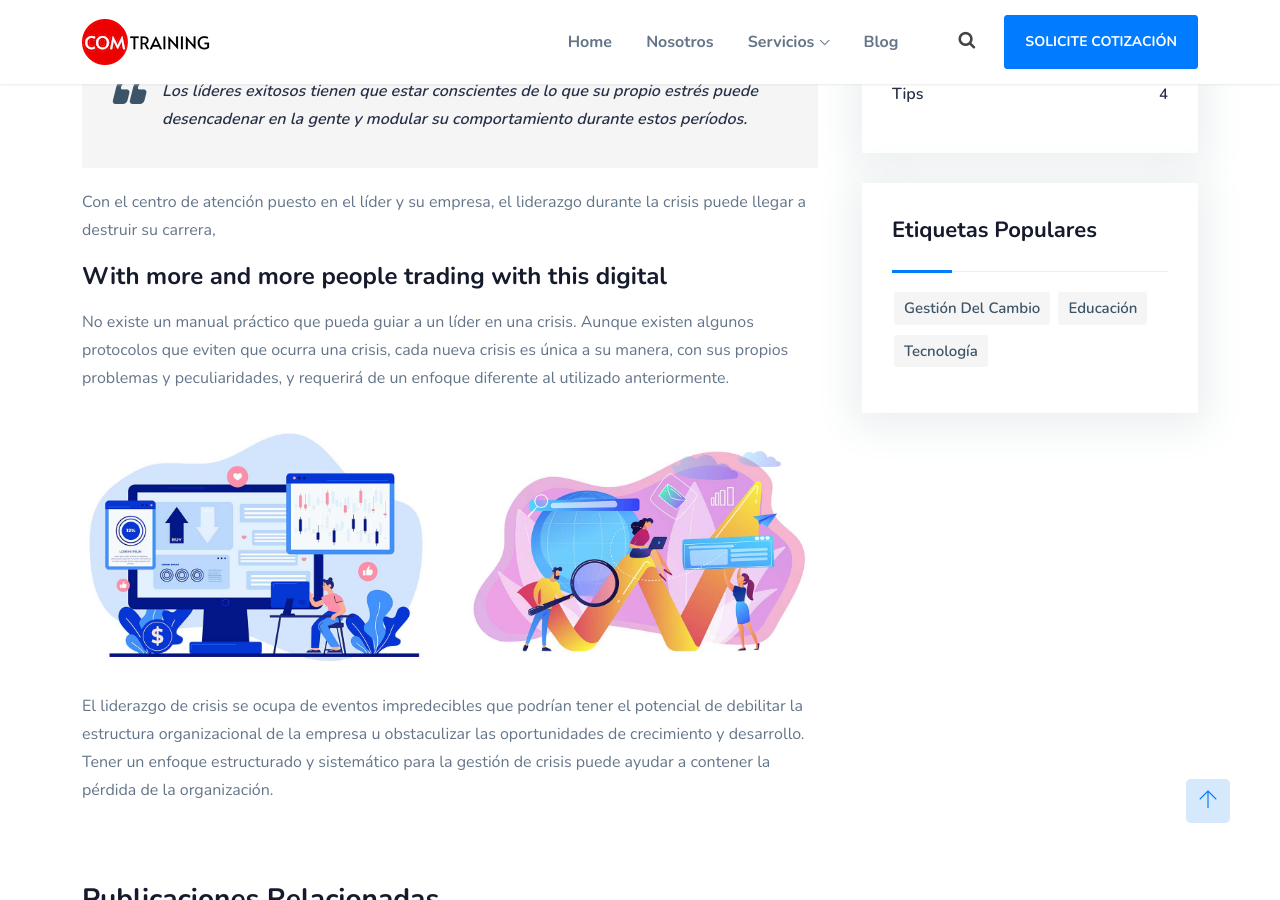
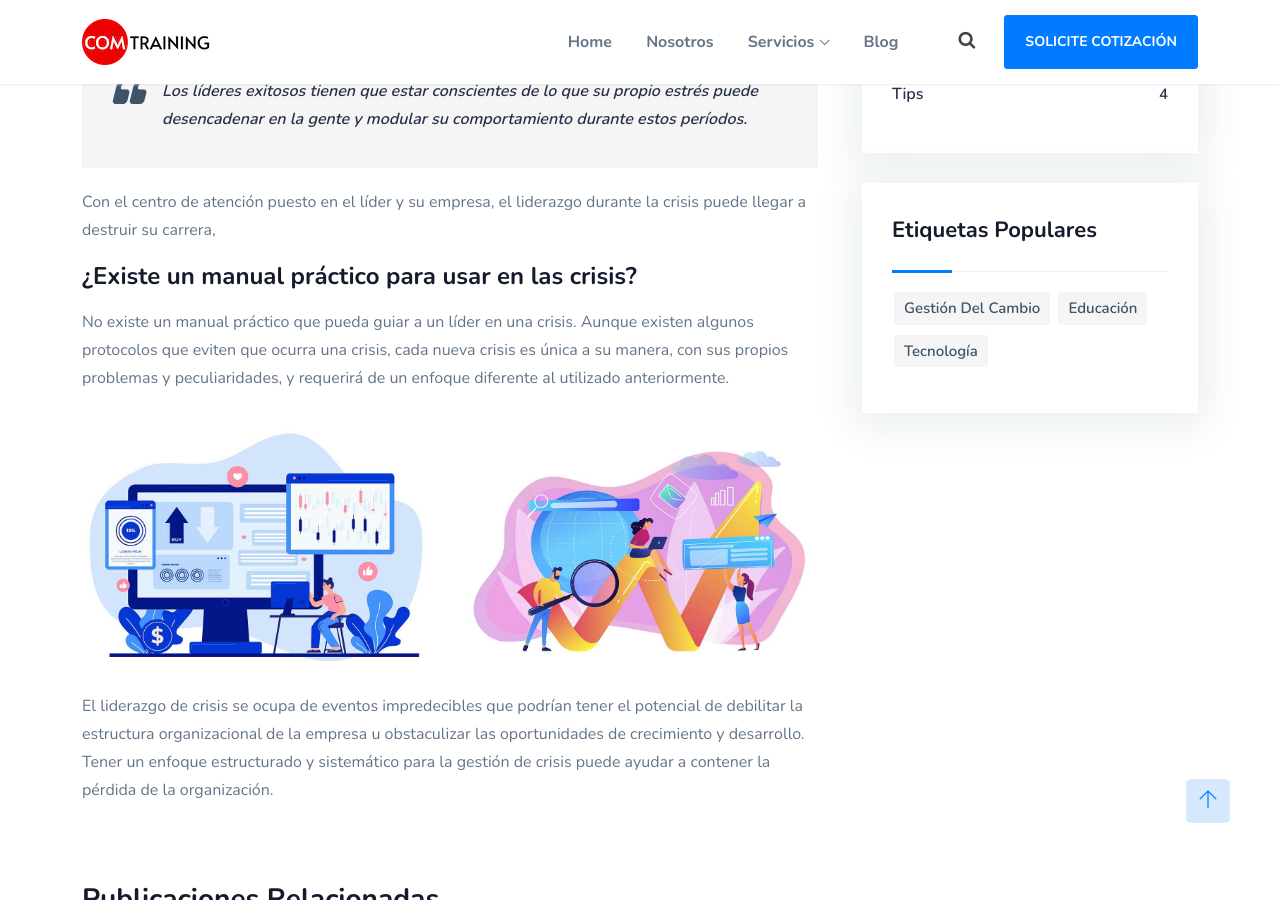
Before and after one commit to fjvalles/comtraining-landing, a Jekyll site: the page built from _posts/2022-07-15-liderazgo-en-tiempos-de-crisis.md, in a window 1280 px wide and 900 px high, scrolled down 1086 px. Built offline with Jekyll 4.4.1, drawn with Linux system fonts in a browser that asks for light colours; a script that is not in the unit is left out; comment, search, counter and statistics services are not loaded.

Commit message:
Update Blog “2022-07-15-liderazgo-en-tiempos-de-crisis”

```diff
--- a/_posts/2022-07-15-liderazgo-en-tiempos-de-crisis.md
+++ b/_posts/2022-07-15-liderazgo-en-tiempos-de-crisis.md
@@ -17,7 +17,7 @@ categories:
       <p>Los líderes exitosos tienen que estar conscientes de lo que su propio estrés puede desencadenar en la gente y modular su comportamiento durante estos períodos. </p>
   </blockquote>
   <p> Con el centro de atención puesto en el líder y su empresa, el liderazgo durante la crisis puede llegar a destruir su carrera,</p>
-  <h4>With more and more people trading with this digital </h4>
+  <h4>¿Existe un manual práctico para usar en las crisis?</h4>
   <p>No existe un manual práctico que pueda guiar a un líder en una crisis. Aunque existen algunos protocolos que eviten que ocurra una crisis, cada nueva crisis es única a su manera, con sus propios problemas y peculiaridades, y requerirá de un enfoque diferente al utilizado anteriormente.</p>
   <div class="img-blog left-blog-img">
       <img src="{{'/assets/img/blog/b3.jpg' | relative_url }}" alt="">
```
